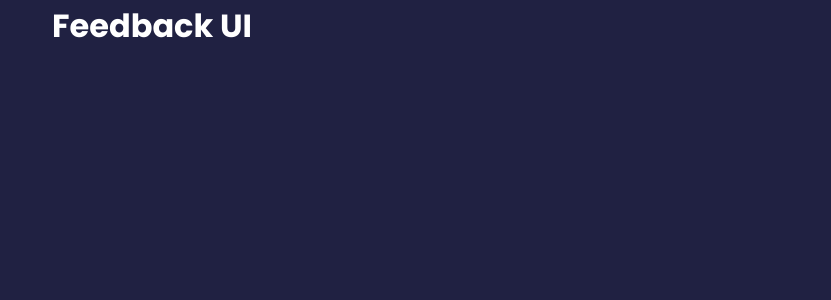
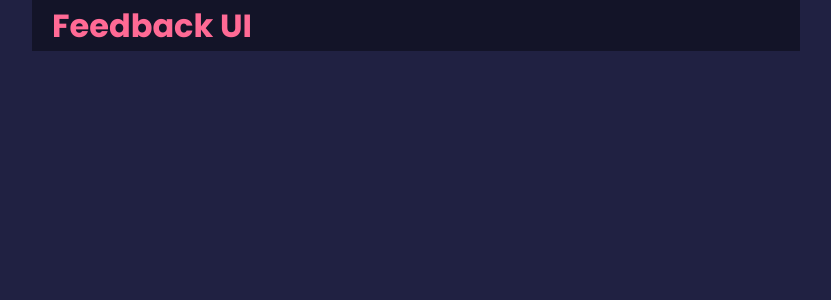
Before and after one commit to Harry-Leepz/feedback, a React (Create React App) app: page / in a window 1280 px wide. Shown: the top 300 px of the page, without its empty margins (224-1055 px from the left). Built offline with nearby package versions, Linux system fonts and the light colour scheme.

Commit message:
Add header styling variable

```diff
--- a/src/components/Header.jsx
+++ b/src/components/Header.jsx
@@ -1,8 +1,11 @@
-import React from "react";
+const headerStyles = {
+  backgroundColor: "rgba(0,0,0,0.4)",
+  color: "#ff6a95",
+};
 
 const Header = () => {
   return (
-    <div className='container'>
+    <div className='container' style={headerStyles}>
       <h1>Feedback UI</h1>
     </div>
   );
```
